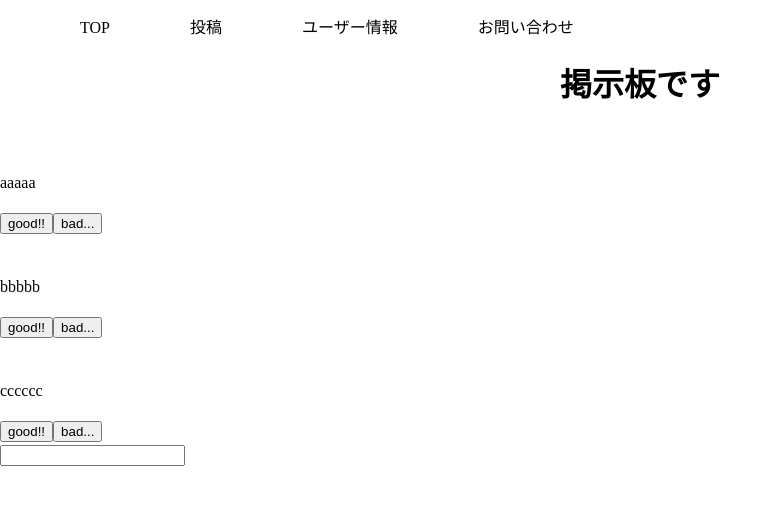
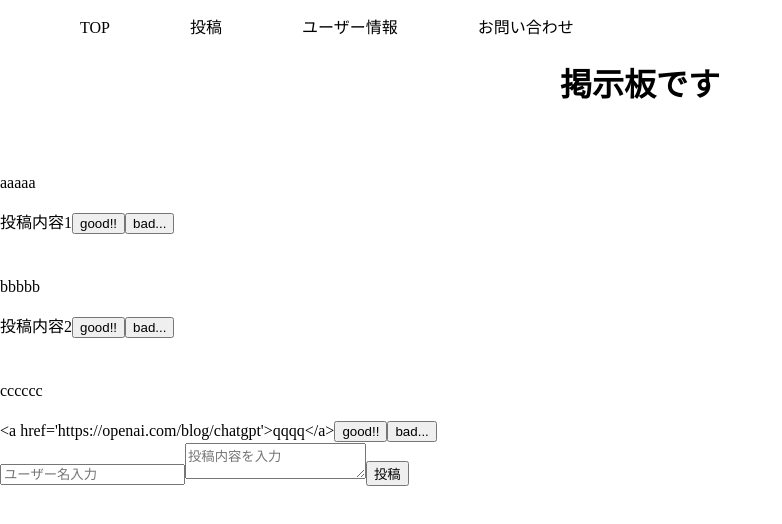
Before and after one commit to akuaki96/XSS_app, a Next.js app: page / in a window 1280 px wide. Shown: the top 524 px of the page, without its empty margins (0-782 px from the left). Built offline with nearby package versions, Linux system fonts and the light colour scheme.

Commit message:
feat/投稿内容を反映する機能追加

```diff
--- /dev/null
+++ b/pages/datas/headerData.tsx
@@ -0,0 +1,23 @@
+type headerData = {
+  title: String;
+  link: String;
+};
+
+export const headerData: headerData[] = [
+  {
+    title: "TOP",
+    link: "./",
+  },
+  {
+    title: "投稿",
+    link: "./",
+  },
+  {
+    title: "ユーザー情報",
+    link: "./",
+  },
+  {
+    title: "お問い合わせ",
+    link: "./",
+  },
+];
--- a/pages/index.tsx
+++ b/pages/index.tsx
@@ -2,9 +2,19 @@ import Head from "next/head";
 import { Inter } from "@next/font/google";
 const inter = Inter({ subsets: ["latin"] });
 import style from "../styles/Home.module.css";
+import { headerData } from "./datas/headerData";
 import { useState } from "react";
+
 export default function Home() {
-  const [posts, setPosts] = useState([
+  type post = {
+    name: String;
+    body: String;
+  };
+
+  const [inputPostText, setInputPostText] = useState("");
+  const [inputUsernameText, setInputUsernameText] = useState("");
+
+  const [posts, setPosts] = useState<post[]>([
     {
       name: "aaaaa",
       body: "投稿内容1",
@@ -19,12 +29,20 @@ export default function Home() {
     },
   ]);
 
+  const onClickPostButton = () => {
+    console.log(inputPostText);
+    console.log(inputUsernameText);
+    setPosts([...posts, { name: inputUsernameText, body: inputPostText }]);
+    setInputPostText("");
+    setInputUsernameText("");
+  };
+
   // setTimeout(()=>window.location.href = "https://openai.com/blog/chatgpt",3000)
 
   return (
     <>
       <Head>
-        <title>Create Next App</title>
+        <title>XSS practice</title>
         <meta name="description" content="Generated by create next app" />
         <meta name="viewport" content="width=device-width, initial-scale=1" />
         <link rel="icon" href="/favicon.ico" />
@@ -33,10 +51,11 @@ export default function Home() {
       <div className={style.body}>
         <div className={style.header}>
           <ul className={style.ul}>
-            <li className={style.headerListContent}>TOP</li>
-            <li className={style.headerListContent}>投稿</li>
-            <li className={style.headerListContent}>ユーザー情報</li>
-            <li className={style.headerListContent}>お問い合わせ</li>
+            {headerData.map((data, index) => (
+              <li className={style.headerListContent} key={index}>
+                {data.title}
+              </li>
+            ))}
           </ul>
         </div>
 
@@ -44,8 +63,8 @@ export default function Home() {
           <div className={style.mainContents}>
             <h1 className={style.boardTitle}>掲示板です</h1>
 
-            {posts.map((post) => (
-              <div className={style.Postcontent}>
+            {posts.map((post, index) => (
+              <div className={style.Postcontent} key={index}>
                 <div className={style.userInfo}>
                   <img></img>
                   <p>{post.name}</p>
@@ -55,15 +74,16 @@ export default function Home() {
                   <div
                     className={style.postText}
                     // dangerouslySetInnerHTML={{ __html: post.body }}
-                    dangerouslySetInnerHTML={{
-                      __html: `<script>setTimeout(()=>window.location.href = "https://openai.com/blog/chatgpt",3000);</script>`,
-                    }}
+
+                    // dangerouslySetInnerHTML={{
+                    //   __html: `<script>setTimeout(()=>window.location.href = "https://openai.com/blog/chatgpt",3000);</script>`,
+                    // }}
                     // dangerouslySetInnerHTML={{
                     //   __html: `<button onclick="alert('attack from event handler')">Click Me</button>
                     // `,
                     // }}
                   />
-                  {/* {post.body} */}
+                  {post.body}
                   <button>good!!</button>
                   <button>bad...</button>
                 </div>
@@ -73,7 +93,21 @@ export default function Home() {
             ))}
 
             <div className={style.inputContents}>
-              <input></input>
+              <input
+                className={style.inputUsernameText}
+                value={inputUsernameText}
+                placeholder="ユーザー名入力"
+                onChange={(e) => setInputUsernameText(e.target.value)}
+              ></input>
+              <textarea
+                className={style.inputPostText}
+                value={inputPostText}
+                placeholder="投稿内容を入力"
+                onChange={(e) => setInputPostText(e.target.value)}
+              ></textarea>
+              <button className={style.PostButton} onClick={onClickPostButton}>
+                投稿
+              </button>
             </div>
           </div>
         </div>
```
